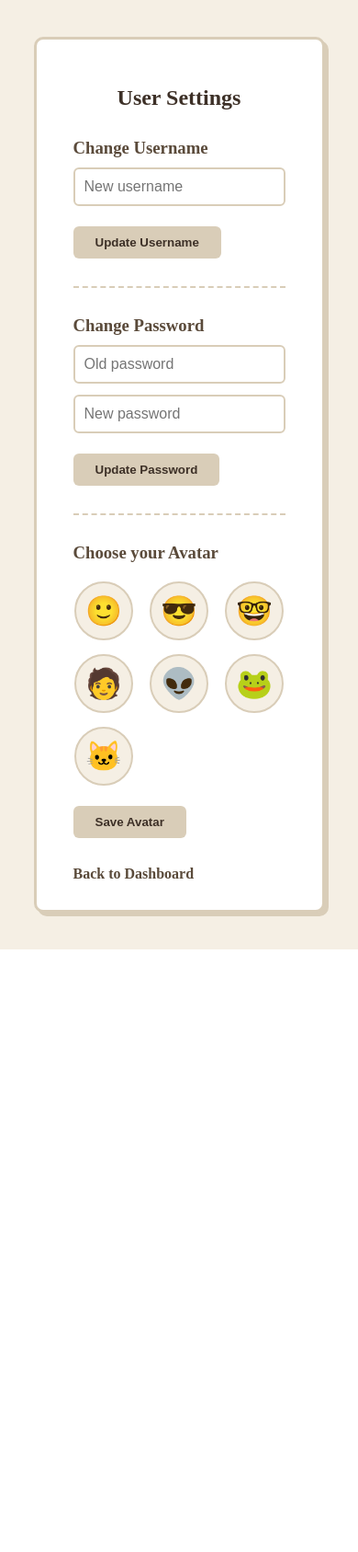
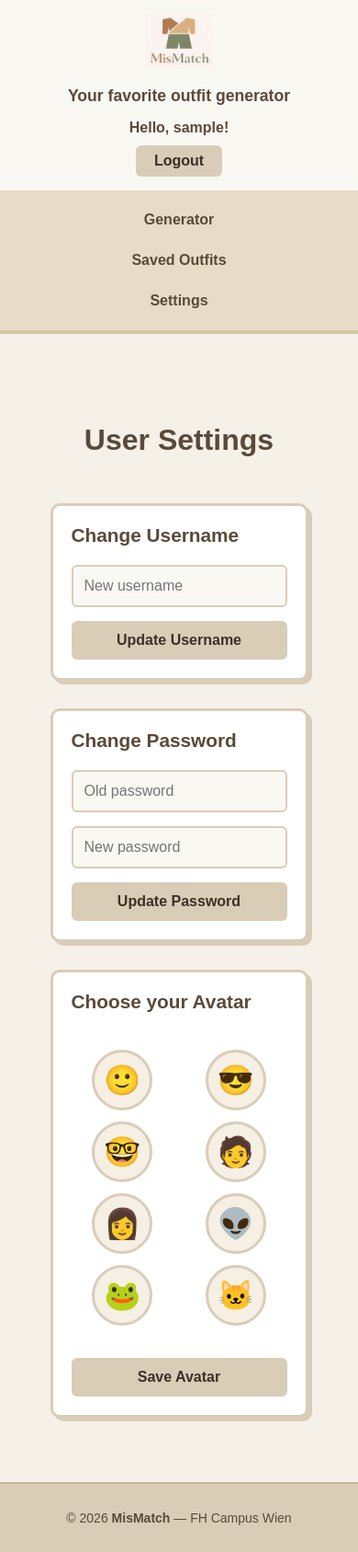
Before and after one commit to SolimanRana/MisMatch, a Flask app: page /settings in a window 390 px wide. Shown: the whole page at 92% size. Before the commit the page ends 1032 px from the top, so only its background shows below. Run offline with Flask 3, Linux system fonts and the light colour scheme; the visitor is signed in with stand-in values (Sample User, id 1).

Commit message:
settings page updated and formatted, base html for all pages created with header and footer

```diff
--- a/controllers/settings_controller.py
+++ b/controllers/settings_controller.py
@@ -43,5 +43,6 @@ def settings():
         "settings.html",
         avatar=session.get("avatar", "🙂"),
         error=error,
-        success=success
+        success=success,
+        active_page='settings'
     )
--- a/static/css/dashboard.css
+++ b/static/css/dashboard.css
@@ -4,7 +4,7 @@
 
 .dashboard-nav {
   display: flex;
-  justify-content: space-between;
+  justify-content: center;
   align-items: center;
   background-color: #e8dcc8;
   padding: 15px 30px;
@@ -13,7 +13,7 @@
 
 .nav-links {
   display: flex;
-  gap: 30px;
+  gap: 50px;
 }
 
 .nav-link {
--- a/static/css/index.css
+++ b/static/css/index.css
@@ -20,15 +20,15 @@ header {
 .header-top {
   display: flex;
   align-items: center;
-  justify-content: flex-start;
-  gap: 20px;
-  padding: 20px;
-  flex-wrap: wrap;
+  justify-content: space-between;
+  padding: 20px 40px;
+  gap: 30px;
 }
 
 #logo {
   height: 100px;
   width: auto;
+  flex-shrink: 0;
 }
 
 .center-text {
@@ -38,6 +38,34 @@ header {
   text-align: center;
   margin: 0;
   color: #5a4a3a;
+  padding: 0 20px;
+}
+
+/* USER INFO (right side of header) */
+.user-info {
+  display: flex;
+  align-items: center;
+  gap: 15px;
+  flex-shrink: 0;
+}
+
+.user-info span {
+  font-weight: 600;
+  color: #5a4a3a;
+}
+
+.logout-btn {
+  padding: 8px 20px;
+  background-color: #d9cdb8;
+  color: #3d3027;
+  text-decoration: none;
+  font-weight: bold;
+  border-radius: 6px;
+  transition: background-color 0.3s ease;
+}
+
+.logout-btn:hover {
+  background-color: #c9b99a;
 }
 
 /* NAVIGATION */
@@ -235,6 +263,7 @@ footer.site-footer a:hover {
     flex-direction: column;
     align-items: center;
     padding: 15px;
+    gap: 15px;
   }
 
   #logo {
@@ -243,6 +272,12 @@ footer.site-footer a:hover {
 
   .center-text {
     font-size: 1.1rem;
+    padding: 0;
+  }
+
+  .user-info {
+    flex-direction: column;
+    gap: 10px;
   }
 
   /* layout auf spalte umstellen */
--- a/static/css/settings.css
+++ b/static/css/settings.css
@@ -2,92 +2,118 @@
    SETTINGS PAGE
    ============================================ */
 
-body {
-  background-color: #f5efe4;
-  font-family: inherit;
+/* Page container */
+.settings-container {
+  max-width: 1400px;
+  margin: 40px auto;
+  padding: 40px 60px;
 }
 
-/* Page container */
-.settings-container {
-  max-width: 700px;
-  margin: 40px auto;
-  background: #fff;
-  border: 3px solid #d9cdb8;
-  border-radius: 10px;
-  padding: 30px 40px;
-  box-shadow: 4px 4px 0 #d9cdb8;
-}
-
-/* Headings */
+/* Main heading */
 .settings-container h2 {
   text-align: center;
-  margin-bottom: 30px;
-  color: #3d3027;
-}
-
-.settings-container h3 {
-  margin-top: 30px;
-  margin-bottom: 10px;
+  margin-bottom: 50px;
   color: #5a4a3a;
+  font-family: 'Arial', 'Helvetica', sans-serif;
+  font-size: 2rem;
+  font-weight: bold;
 }
 
 /* Messages */
 .settings-error {
   color: #a85555;
   background: #f2dede;
-  padding: 10px;
+  padding: 15px;
   border-radius: 6px;
-  margin-bottom: 15px;
+  margin-bottom: 30px;
+  text-align: center;
+  font-family: 'Arial', 'Helvetica', sans-serif;
 }
 
 .settings-success {
   color: #3c763d;
   background: #dff0d8;
-  padding: 10px;
+  padding: 15px;
   border-radius: 6px;
-  margin-bottom: 15px;
+  margin-bottom: 30px;
+  text-align: center;
+  font-family: 'Arial', 'Helvetica', sans-serif;
+}
+
+/* Settings sections layout - 3 columns on desktop */
+.settings-sections {
+  display: grid;
+  grid-template-columns: repeat(3, 1fr);
+  gap: 30px;
+  margin-top: 30px;
+}
+
+/* Individual section */
+.settings-section {
+  background: #fff;
+  border: 3px solid #d9cdb8;
+  border-radius: 10px;
+  padding: 30px;
+  box-shadow: 4px 4px 0 #d9cdb8;
+  display: flex;
+  flex-direction: column;
+}
+
+/* Section headings */
+.settings-section h3 {
+  margin-top: 0;
+  margin-bottom: 20px;
+  color: #5a4a3a;
+  font-family: 'Arial', 'Helvetica', sans-serif;
+  font-size: 1.3rem;
+  font-weight: bold;
 }
 
 /* Forms */
-.settings-container form {
+.settings-section form {
   display: flex;
   flex-direction: column;
-  gap: 12px;
+  gap: 15px;
+  flex: 1;
 }
 
-.settings-container input {
-  padding: 10px;
+.settings-section input[type="text"],
+.settings-section input[type="password"] {
+  padding: 12px;
   border: 2px solid #d9cdb8;
   border-radius: 6px;
   font-size: 1rem;
+  font-family: 'Arial', 'Helvetica', sans-serif;
+  background-color: #faf8f3;
+  transition: border-color 0.3s ease;
 }
 
-.settings-container button {
-  margin-top: 10px;
-  align-self: flex-start;
-  padding: 10px 24px;
+.settings-section input[type="text"]:focus,
+.settings-section input[type="password"]:focus {
+  outline: none;
+  border-color: #c9b99a;
+}
+
+.settings-section button {
+  margin-top: auto;
+  padding: 12px 30px;
   background-color: #d9cdb8;
   color: #3d3027;
   font-weight: bold;
+  font-family: 'Arial', 'Helvetica', sans-serif;
+  font-size: 1rem;
   border: none;
   border-radius: 6px;
   cursor: pointer;
   transition: background-color 0.3s ease, transform 0.1s ease;
 }
 
-.settings-container button:hover {
+.settings-section button:hover {
   background-color: #c9b99a;
 }
 
-.settings-container button:active {
+.settings-section button:active {
   transform: scale(0.98);
-}
-
-/* Divider */
-.settings-divider {
-  margin: 30px 0;
-  border: none;
-  border-top: 2px dashed #d9cdb8;
 }
 
 /* ============================================
@@ -96,9 +122,10 @@ body {
 
 .avatar-grid {
   display: grid;
-  grid-template-columns: repeat(auto-fill, minmax(60px, 1fr));
-  gap: 15px;
-  margin-top: 10px;
+  grid-template-columns: repeat(4, 1fr);
+  gap: 12px;
+  margin: 20px 0;
+  flex: 1;
 }
 
 .avatar-option {
@@ -111,37 +138,79 @@ body {
 }
 
 .avatar {
-  font-size: 2rem;
-  width: 60px;
-  height: 60px;
+  font-size: 2.5rem;
+  width: 70px;
+  height: 70px;
   border-radius: 50%;
   background: #f5efe4;
-  border: 2px solid #d9cdb8;
+  border: 3px solid #d9cdb8;
   display: flex;
   align-items: center;
   justify-content: center;
   cursor: pointer;
-  transition: background-color 0.3s ease, transform 0.1s ease;
+  transition: background-color 0.3s ease, transform 0.1s ease, border-color 0.3s ease;
 }
 
 .avatar-option input:checked + .avatar {
   background: #c9b99a;
   border-color: #3d3027;
+  border-width: 4px;
 }
 
 .avatar:hover {
   transform: scale(1.1);
+  border-color: #c9b99a;
 }
 
-/* Back link */
-.settings-back {
-  display: inline-block;
-  margin-top: 30px;
-  text-decoration: none;
-  color: #5a4a3a;
-  font-weight: bold;
+/* ============================================
+   RESPONSIVE
+   ============================================ */
+
+/* Tablets - 2 columns */
+@media (max-width: 1200px) {
+  .settings-sections {
+    grid-template-columns: repeat(2, 1fr);
+  }
+
+  /* Avatar section spans both columns */
+  .settings-section:last-child {
+    grid-column: span 2;
+  }
 }
 
-.settings-back:hover {
-  text-decoration: underline;
+/* Mobile - 1 column */
+@media (max-width: 768px) {
+  .settings-container {
+    padding: 20px;
+  }
+
+  .settings-sections {
+    grid-template-columns: 1fr;
+  }
+
+  .settings-section {
+    padding: 20px;
+  }
+
+  /* Reset avatar section span */
+  .settings-section:last-child {
+    grid-column: span 1;
+  }
+
+  .avatar-grid {
+    grid-template-columns: repeat(3, 1fr);
+  }
 }
+
+/* Very small screens */
+@media (max-width: 480px) {
+  .avatar-grid {
+    grid-template-columns: repeat(2, 1fr);
+  }
+
+  .avatar {
+    width: 60px;
+    height: 60px;
+    font-size: 2rem;
+  }
+}
--- /dev/null
+++ b/templates/base_dashboard.html
@@ -0,0 +1,47 @@
+<!DOCTYPE html>
+<html lang="en">
+<head>
+  <meta charset="UTF-8">
+  <meta name="viewport" content="width=device-width, initial-scale=1.0"/>
+  <title>{% block title %}MisMatch{% endblock %}</title>
+  <link rel="stylesheet" href="{{ url_for('static', filename='css/index.css') }}">
+  <link rel="stylesheet" href="{{ url_for('static', filename='css/dashboard.css') }}">
+  {% block extra_css %}{% endblock %}
+</head>
+
+<body>
+  <header id="header">
+    <div class="header-top">
+      <a href="/dashboard">
+        <img src="{{ url_for('static', filename='images/Logo.png') }}" alt="MisMatch Logo" id="logo">
+      </a>
+      <h1 class="center-text">Your favorite outfit generator</h1>
+      <div class="user-info">
+        <span>Hello, {{ session.username }}!</span>
+        <a href="/logout" class="logout-btn">Logout</a>
+      </div>
+    </div>
+
+    <!-- Navigation Bar -->
+    <nav class="dashboard-nav">
+      <div class="nav-links">
+        <a href="/dashboard" class="nav-link {% if active_page == 'generator' %}active{% endif %}">Generator</a>
+        <a href="/saved-outfits" class="nav-link {% if active_page == 'saved-outfits' %}active{% endif %}">Saved Outfits</a>
+        <a href="/settings" class="nav-link {% if active_page == 'settings' %}active{% endif %}">Settings</a>
+      </div>
+    </nav>
+  </header>
+
+  <main id="content">
+    {% block content %}
+    <!-- Page-specific content goes here -->
+    {% endblock %}
+  </main>
+
+  <footer class="site-footer">
+    <p>&copy; 2026 <strong>MisMatch</strong> — FH Campus Wien</p>
+  </footer>
+
+  {% block extra_js %}{% endblock %}
+</body>
+</html>
--- a/templates/index.html
+++ b/templates/index.html
@@ -96,7 +96,6 @@
 </form>
 
 <div class="links">
-  <a href="/forgot-password">Forgot your password?</a>
   <a href="/register">Registration</a>
 </div>
 {% endblock %}
--- a/templates/settings.html
+++ b/templates/settings.html
@@ -1,37 +1,35 @@
-<!DOCTYPE html>
-<html lang="en">
-<head>
-    <meta charset="UTF-8">
-    <meta name="viewport" content="width=device-width, initial-scale=1.0"/>
+{% extends "base_dashboard.html" %}
 
-    <title>User Settings</title>
+{% block title %}Settings - MisMatch{% endblock %}
 
-    <link rel="stylesheet" href="{{ url_for('static', filename='css/index.css') }}">
-    <link rel="stylesheet" href="{{ url_for('static', filename='css/dashboard.css') }}">
+{% block extra_css %}
 <link rel="stylesheet" href="{{ url_for('static', filename='css/settings.css') }}">
-</head>
-<body>
+{% endblock %}
+
+{% block content %}
 <div class="settings-container">
 
     <h2>User Settings</h2>
 
     {% if error %}
-        <p style="settings-error">{{ error }}</p>
+    <p class="settings-error">{{ error }}</p>
     {% endif %}
 
     {% if success %}
-        <p style="settings-success">{{ success }}</p>
+    <p class="settings-success">{{ success }}</p>
     {% endif %}
 
+    <div class="settings-sections">
+        <div class="settings-section">
             <h3>Change Username</h3>
             <form method="POST">
                 <input type="hidden" name="action" value="change_username">
                 <input type="text" name="new_username" placeholder="New username" required>
                 <button type="submit">Update Username</button>
             </form>
+        </div>
 
-        <hr class="settings-divider">
-
+        <div class="settings-section">
             <h3>Change Password</h3>
             <form method="POST">
                 <input type="hidden" name="action" value="change_password">
@@ -39,15 +37,15 @@
                 <input type="password" name="new_password" placeholder="New password" required>
                 <button type="submit">Update Password</button>
             </form>
+        </div>
 
-        <hr class="settings-divider">
-
+        <div class="settings-section">
             <h3>Choose your Avatar</h3>
             <form method="POST">
                 <input type="hidden" name="action" value="change_avatar">
 
                 <div class="avatar-grid">
-            {% for a in ["🙂","😎","🤓","🧑","👽","🐸","🐱"] %}
+                    {% for a in ["🙂","😎","🤓","🧑","👩","👽","🐸","🐱"] %}
                     <label class="avatar-option">
                         <input type="radio" name="avatar" value="{{ a }}"
                             {% if avatar == a %}checked{% endif %}>
@@ -58,8 +56,7 @@
 
                 <button type="submit">Save Avatar</button>
             </form>
-
-        <a href="/dashboard" class="settings-back"> Back to Dashboard</a>
         </div>
-</body>
-</html>
+    </div>
+</div>
+{% endblock %}
```
Also changed, not shown: other parts of static/css/dashboard.css (+28 -114 lines), controllers/outfit_controller.py (+6 -2 lines), templates/base.html (+8 -1 lines), templates/dashboard.html (+5 -27 lines), templates/edit_outfit.html (+6 -39 lines), static/images/clothing/footwear/default_footwear.png (deleted). Lines whose indentation alone changed are shown as unchanged.
